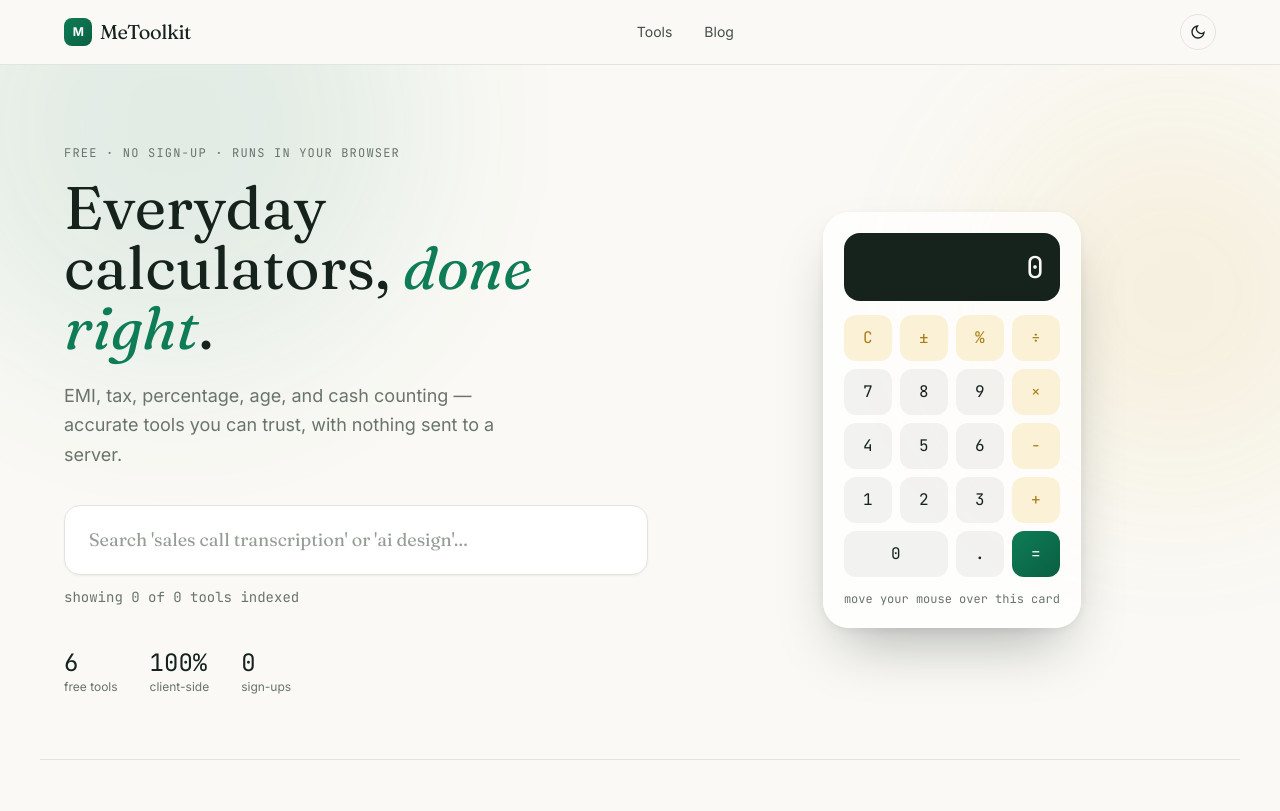
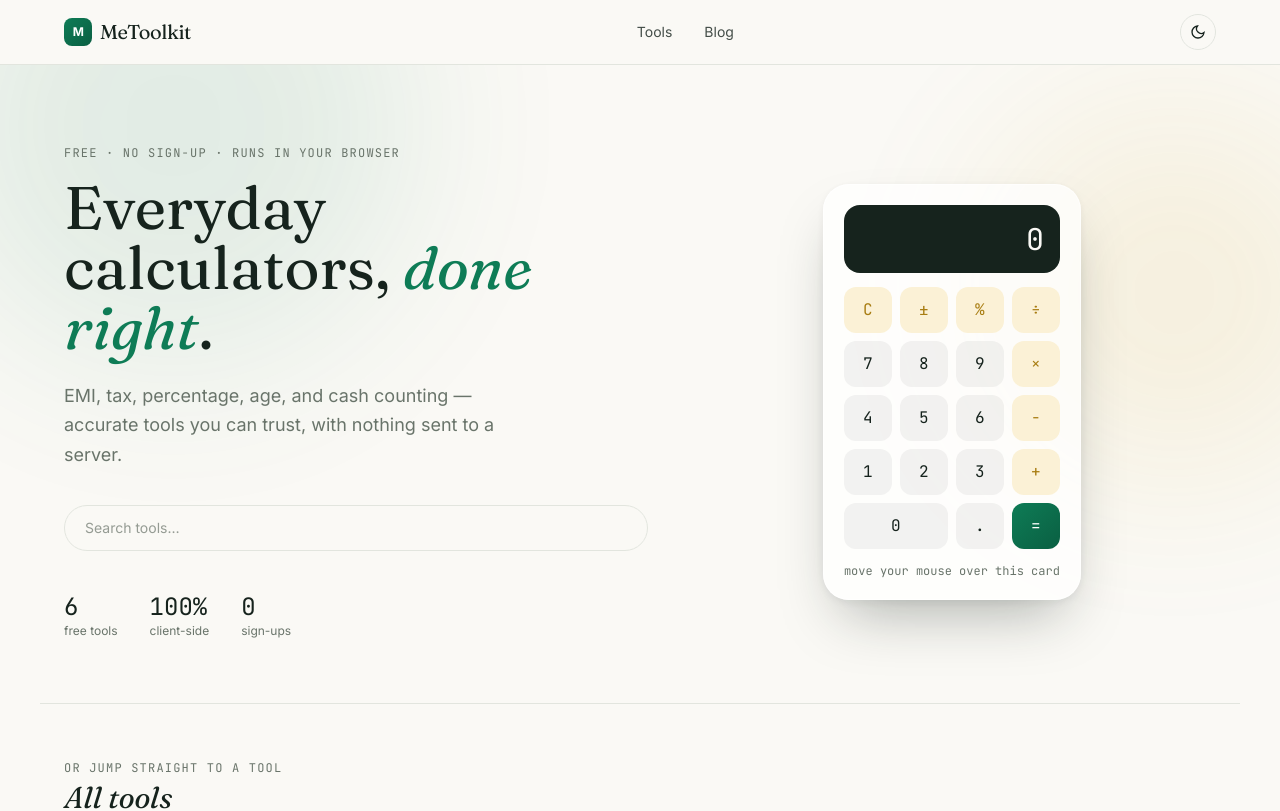
Before and after one commit to coolkishan44/metoolkit, a Next.js app: page / in a window 1280 px wide. Shown: the top 811 px of the page. Built offline with nearby package versions, Linux system fonts and the light colour scheme.

Commit message:
Refactor SearchBar to use static search index

```diff
--- a/components/SearchBar.tsx
+++ b/components/SearchBar.tsx
@@ -1,40 +1,79 @@
 "use client";
 
-import { useMemo, useState } from "react";
-import { tools, totalToolsIndexed } from "@/lib/data";
+import Link from "next/link";
+import { useEffect, useRef, useState } from "react";
+
+const searchIndex = [
+  { label: "Calculator", href: "/calculator", type: "Tool", description: "Everyday math" },
+  { label: "Cash Counter", href: "/cash-counter", type: "Tool", description: "Count Indian notes & coins" },
+  { label: "Tax Calculator", href: "/tax-calculator", type: "Tool", description: "Old vs new regime (India)" },
+  { label: "EMI Calculator", href: "/emi-calculator", type: "Tool", description: "Loan EMI & interest" },
+  { label: "GST Calculator", href: "/gst-calculator", type: "Tool", description: "Add/remove GST, CGST/SGST" },
+  { label: "Percentage Calculator", href: "/percentage-calculator", type: "Tool", description: "3 common percent calcs" },
+  { label: "Age Calculator", href: "/age-calculator", type: "Tool", description: "Exact age & next birthday" },
+  { label: "BMI Calculator", href: "/bmi-calculator", type: "Tool", description: "Standard WHO BMI categories" },
+  { label: "Unit Converter", href: "/unit-converter", type: "Tool", description: "Length, weight, temperature" },
+];
 
 export default function SearchBar() {
   const [query, setQuery] = useState("");
+  const [open, setOpen] = useState(false);
+  const boxRef = useRef<HTMLDivElement>(null);
 
-  const results = useMemo(() => {
-    if (!query.trim()) return tools;
-    const q = query.toLowerCase();
-    return tools.filter(
-      (t) =>
-        t.name.toLowerCase().includes(q) ||
-        t.tagline.toLowerCase().includes(q) ||
-        t.category.toLowerCase().includes(q)
-    );
-  }, [query]);
+  const results = query.trim()
+    ? searchIndex.filter(
+        (t) => t.label.toLowerCase().includes(query.toLowerCase())
+      )
+    : [];
+
+  useEffect(() => {
+    function onClick(e: MouseEvent) {
+      if (boxRef.current && !boxRef.current.contains(e.target as Node)) {
+        setOpen(false);
+      }
+    }
+    document.addEventListener("mousedown", onClick);
+    return () => document.removeEventListener("mousedown", onClick);
+  }, []);
 
   return (
-    <div className="w-full max-w-2xl">
-      <label htmlFor="tool-search" className="sr-only">
-        Search tools
-      </label>
-      <div className="relative">
-        <input
-          id="tool-search"
-          type="text"
-          value={query}
-          onChange={(e) => setQuery(e.target.value)}
-          placeholder="Search 'sales call transcription' or 'ai design'…"
-          className="w-full rounded-2xl border border-line dark:border-white/10 bg-surface dark:bg-white/[0.03] text-ink dark:text-white px-6 py-5 text-lg font-display placeholder:text-muted/70 focus-visible:outline-2 focus-visible:outline-indigo shadow-sm dark:shadow-none"
-        />
-      </div>
-      <p className="mt-3 text-sm font-mono tabular text-muted">
-        showing {results.length} of {totalToolsIndexed} tools indexed
-      </p>
+    <div ref={boxRef} className="relative w-full">
+      <input
+        type="text"
+        value={query}
+        onChange={(e) => {
+          setQuery(e.target.value);
+          setOpen(true);
+        }}
+        onFocus={() => setOpen(true)}
+        placeholder="Search tools…"
+        className="w-full rounded-full border border-line dark:border-white/10 bg-paper dark:bg-[#0F1712] text-ink dark:text-white px-5 py-3 text-sm placeholder:text-muted/70 focus-visible:outline-2 focus-visible:outline-indigo"
+      />
+      {open && results.length > 0 && (
+        <div className="absolute top-full mt-2 w-full rounded-xl border border-line dark:border-white/10 bg-paper dark:bg-[#0F1712] shadow-xl shadow-black/5 dark:shadow-black/30 overflow-hidden z-50">
+          {results.map((tool) => (
+            <Link
+              key={tool.href}
+              href={tool.href}
+              onClick={() => {
+                setOpen(false);
+                setQuery("");
+              }}
+              className="flex items-center justify-between px-4 py-3 hover:bg-indigo-soft dark:hover:bg-indigo/10 transition-colors"
+            >
+              <div>
+                <p className="text-sm font-medium text-ink dark:text-white">
+                  {tool.label}
+                </p>
+                <p className="text-xs text-muted">{tool.description}</p>
+              </div>
+              <span className="text-[11px] font-mono uppercase tracking-wide text-muted border border-line dark:border-white/10 rounded-full px-2 py-0.5">
+                {tool.type}
+              </span>
+            </Link>
+          ))}
+        </div>
+      )}
     </div>
   );
 }
```
